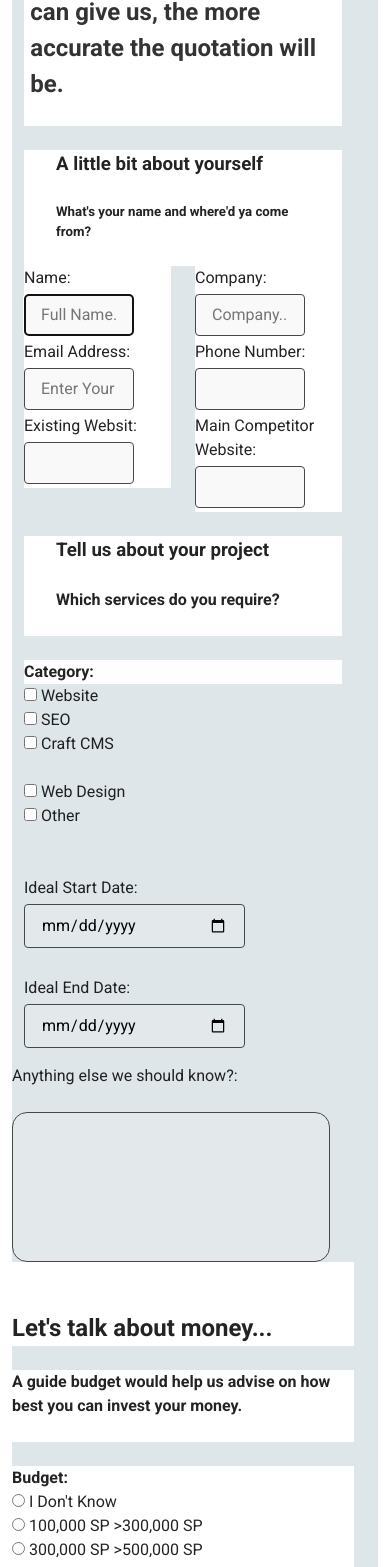
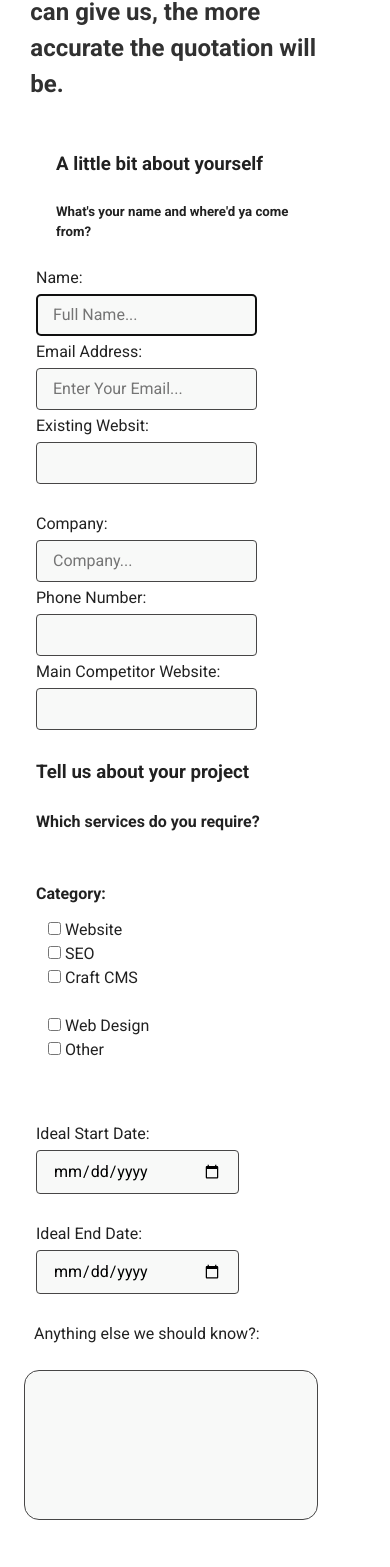
Before and after one commit to tareqsafiah/tareq-safia, a Vue app: page /GetService in a window 390 px wide. Shown: the part 430-1997 px from the top of the page. Built offline with nearby package versions, Linux system fonts and the light colour scheme.

Commit message:
Update GetService.vue

```diff
--- a/src/views/GetService.vue
+++ b/src/views/GetService.vue
@@ -1,11 +1,12 @@
 <template>
+<v-app>
     <div id="GetService">
     <navbar id="nav"/>
     <br>
-    <div class="container" data-v-822f34ec="">
-      <div class="row" data-v-822f34ec="">
-      <div class="col-sm-12 col-md-7 col" >
-        <div id="card1" class="down-15-anim v-card c-sheet theme--light" data-v-d53af812="" data-v-822f34ec="">
+    <div class="container">
+      <div class="row">
+      <div class="col-sm-12 col-md-7 col-12" >
+        <div id="card1" class="down-15-anim v-card c-sheet theme--light">
         <h1 class="mt-5 down-15-anim" id="titl">Let’s start something great together.</h1>
         <br>
         <h2 id="titll">We are a web design agency who creates <br>bespoke solutions for you and your brand.<br> So the more information you can give us, the more accurate the quotation will be.</h2>
@@ -13,9 +14,9 @@
         </div>
       </div>
       </div>
-    <div class="row" data-v-822f34ec="">
-      <div class="col-sm-12 col-md-7 col" >
-        <div id="card1" class="down-15-anim v-card c-sheet theme--light" data-v-d53af812="" data-v-822f34ec="">
+    <div class="row">
+      <div class="col-sm-12 col-md-7 col-12" >
+        <div id="card1" class="down-15-anim v-card c-sheet theme--light">
         <h3 style="padding:0 32px;">A little bit about yourself</h3>
         <br>
         <h5 style="padding:0 32px;">What's your name and where'd ya come from?</h5>
@@ -23,11 +24,11 @@
         </div>
       </div>
     </div>
-            <form class="v-form" data-v-d53af812="" novalidate="novalidate">
-      <div class="continer" data-v-d53af812="">
-    <div class="row" data-v-822f34ec="">
-      <div class="col-sm-12 col-md-6 col" >
-        <div id="card1" class="down-15-anim v-card c-sheet theme--light" data-v-d53af812="" data-v-822f34ec="">
+            <form class="v-form" novalidate="novalidate">
+      <div class="container">
+    <div class="row">
+      <div class="col-sm-12 col-md-6 col-12" >
+        <div id="card1" class="down-15-anim v-card c-sheet theme--light">
         <label for="Full Name" >Name:</label><br>
         <input type="text" class="form-control" placeholder="Full Name..." id="name" name="Full Name" required
           autofocus><br>
@@ -38,8 +39,8 @@
         <input type="text" class="form-control" id="Existing Websit" name="Existing Websit" autofocus><br>
         </div>
       </div>
-      <div class="col-sm-12 col-md-6 col">
-        <div id="card1" class="down-15-anim v-card c-sheet theme--light" data-v-d53af812="" data-v-822f34ec="">
+      <div class="col-sm-12 col-md-6 col-12">
+        <div id="card1" class="down-15-anim v-card c-sheet theme--light">
            <label for="Company">Company:</label><br>
         <input type="text" class="form-control" placeholder="Company..." id="name" name="Company" required
           autofocus><br>
@@ -50,23 +51,23 @@
         </div>
       </div>
     </div>
-        <div class="row" data-v-822f34ec="">
-      <div class="col-sm-12 col-md-7 col" >
-        <div id="card1" class="down-15-anim v-card c-sheet theme--light" data-v-d53af812="" data-v-822f34ec="">
-        <h3 style="padding:0 32px;">Tell us about your project</h3>
+        <div class="row">
+      <div class="col-sm-12 col-md-7 col-12" >
+        <div id="card1" class="down-15-anim v-card c-sheet theme--light">
+        <h3 >Tell us about your project</h3>
         <br>
-        <h4 style="padding:0 32px;">Which services do you require?</h4>
+        <h4 >Which services do you require?</h4>
         <br>
           </div>
       </div>
         </div>
-    <div class="row" data-v-822f34ec="">
-      <div class="col-sm-12 col-md-6 col" >
-        <div id="card1" class="down-15-anim v-card c-sheet theme--light" data-v-d53af812="" data-v-822f34ec="">
+    <div class="row">
+      <div class="col-sm-12 col-md-6 col-12" >
+        <div id="card1" class="down-15-anim v-card c-sheet theme--light">
           <h4>Category:</h4>
-          <div class="continer">
-            <div class="row" data-v-d53af812="">
-      <div class="col-md-4 col-12" data-v-d53af812="">
+          <div class="container">
+            <div class="row">
+      <div class="col-sm-12 col-md-4 col-12">
         <!-- <label for="Category" style="font-size: 15px;"><h4>Category</h4></label><br> -->
         <input type="checkbox" class="form-check-input myCheck" id="Category" value="Website">
         <label for="Website" class="form-check-label hov"> Website</label><br>
@@ -75,7 +76,7 @@
         <input type="checkbox" class="form-check-input myCheck" id="Category" value="Craft CMS">
         <label for="Craft CMS" class="form-check-label hov"> Craft CMS</label><br>
             </div>
-      <div class="col-md-4 col-12" data-v-d53af812="" style="top:5%">
+      <div class="col-sm-12 col-md-4 col-12" data-v-d53af812="" style="top:5%">
         <input type="checkbox" class="form-check-input myCheck" id="Category" value="Web Design">
         <label for="Web Design" class="form-check-label hov"> Web Design</label><br>
         <input type="checkbox" class="form-check-input myCheck" id="Category" value="Other">
@@ -87,19 +88,18 @@
       </div>
     </div>
     </div>
-    <div class="row" data-v-822f34ec="">
-      <div class="col-sm-12 col-md-6 col down-15-anim" >
+    <div class="row">
+      <div class="col-sm-12 col-md-6 col-12 down-15-anim" >
         <br>
-        <div id="card1" class="c-sheet theme--light" data-v-d53af812="" data-v-822f34ec="">
-          <div class="continer">
-            <div class="row" data-v-d53af812="">
-      <div class="col-md-6 col-12" data-v-d53af812="">
+        <div id="card1" class="c-sheet theme--light">
+          <div class="container">
+            <div class="row">
+      <div class="col-sm-12 col-md-6 col-12">
         <label for="Start" >Ideal Start Date:</label><br>
-        <input type="date" class="form-control" placeholder="e.g. dd/mm/yyyy" id="Start" name="Start" required
-          autofocus><br>
+        <input type="date" class="form-control" placeholder="e.g. dd/mm/yyyy" id="Start" name="Start" required autofocus><br>
       </div>
       <br>
-      <div class="col-md-6 col-12" data-v-d53af812="">
+      <div class="col-sm-12 col-md-6 col-12">
         <label for="End" >Ideal End Date:</label><br>
         <input type="date" class="form-control" placeholder="e.g. dd/mm/yyyy" id="End" name="End" required
           autofocus><br>
@@ -109,54 +109,55 @@
         </div>
       </div>
     </div>
-    <div class="row" data-v-822f34ec="">
-      <div class="col-sm-12 col-md-6 col" >
-        <div id="card1" class="down-15-anim v-card c-sheet theme--light" data-v-d53af812="" data-v-822f34ec="">
-          <div class="continer">
-            <div class="row" data-v-d53af812="">
+    <div class="row">
+      <div class="col-sm-12 col-md-6 col-12" >
+        <div id="card1" class="down-15-anim v-card c-sheet theme--light">
+          <div class="container">
+            <div class="row">
             <br><br>
-            <label for="End" >Anything else we should know?:</label><br>
-            <textarea id="Anything"></textarea><br>
+            <label for="End" style="padding:0 10px;" >Anything else we should know?:</label><br>
+            <textarea id="Anything" style="padding:0 10px;"></textarea><br>
         </div>
     </div>
         </div>
       </div>
-    <div class="row" data-v-822f34ec="">
-            <div class="col-sm-12 col-md-6 col" >
-          <div id="card1" class="down-15-anim v-card c-sheet theme--light" data-v-d53af812="" data-v-822f34ec="">
+      <div class="container">
+    <div class="row">
+            <div class="col-sm-12 col-md-6 col-12" >
+          <div id="card1" class="down-15-anim v-card c-sheet theme--light">
             <br><br>
-            <h2>Let's talk about money...</h2>
+            <h2 style="padding:0 10px;">Let's talk about money...</h2>
               </div>
             </div>
     </div>
-        <div class="row" data-v-822f34ec="">
-                <div class="col-sm-12 col-md-6 col" >
-            <div id="card1" class="down-15-anim v-card c-sheet theme--light" data-v-d53af812="" data-v-822f34ec="">
-            <h4>A guide budget would help us advise on how best you can invest your money.</h4><br>
+        <div class="row">
+                <div class="col-sm-12 col-md-6 col-12">
+            <div id="card1" class="down-15-anim v-card c-sheet">
+            <h4 style="padding:0 10px;">A guide budget would help us advise on how best you can invest your money.</h4><br>
     </div>
                 </div>
         </div>
-    <div class="row" data-v-822f34ec="">
-      <div class="col-sm-12 col-md-6 col" >
-        <div id="card1" class="down-15-anim v-card c-sheet theme--light" data-v-d53af812="" data-v-822f34ec="" style="min-height: 220px;">
-          <h4>Budget:</h4>
-          <div class="continer">
-            <div class="row" data-v-d53af812="">
-              <div class="col-md-6 col-12" data-v-d53af812="">
-            <input type="radio" value="Male" id="Budget" class="form-check-input">
-            <label for="male" class="form-check-label hov"> I Don't Know </label><br>
-            <input type="radio" value="Female" id="Budget" class="form-check-input">
-            <label for="Female" class="form-check-label hov"> 100,000 SP >300,000 SP</label><br>
-            <input type="radio" value="Other" id="Budget" class="form-check-input">
-            <label for="Other" class="form-check-label hov"> 300,000 SP >500,000 SP</label><br>
+    <div class="row">
+      <div class="col-sm-12 col-md-6 col-12" >
+        <div id="card1" class="down-15-anim v-card c-sheet theme--light" style="min-height: 220px;">
+          <h4 style="padding:0 10px;">Budget:</h4>
+          <div class="container">
+            <div class="row">
+              <div class="col-sm-12 col-md-6 col-12">
+            <input type="radio" id="I Don't Know" name="Budget" class="form-check-input">
+            <label for="I Don't Know" class="form-check-label hov"> I Don't Know </label><br>
+            <input type="radio" id="100,000 SP >300,000 SP" name="Budget" class="form-check-input">
+            <label for="Budget" class="form-check-label hov"> 100,000 SP >300,000 SP</label><br>
+            <input type="radio" id="300,000 SP >500,000 SP" name="Budget" class="form-check-input">
+            <label for="Budget" class="form-check-label hov"> 300,000 SP >500,000 SP</label><br>
         </div>
-              <div class="col-md-6 col-12" data-v-d53af812="">
-            <input type="radio" value="Other" id="Budget" class="form-check-input">
-            <label for="Other" class="form-check-label hov"> 500,000 SP >800,000 SP</label><br>
-            <input type="radio" value="Other" id="Budget" class="form-check-input">
-            <label for="Other" class="form-check-label hov"> 800,000 SP >1000,000 SP</label><br>
-            <input type="radio" value="Other" id="Budget" class="form-check-input">
-            <label for="Other" class="form-check-label hov"> + 1000,000 SP</label><br>
+              <div class="col-md-6 col-12">
+            <input type="radio" id="500,000 SP >800,000 SP" name="Budget" class="form-check-input">
+            <label for="Budget" class="form-check-label hov"> 500,000 SP >800,000 SP</label><br>
+            <input type="radio" id="800,000 SP >1000,000 SP" name="Budget" class="form-check-input">
+            <label for="Budget" class="form-check-label hov"> 800,000 SP >1000,000 SP</label><br>
+            <input type="radio" id="+ 1000,000 SP" name="Budget" class="form-check-input">
+            <label for="Budget" class="form-check-label hov"> + 1000,000 SP</label><br>
             <!-- <br><br><br> -->
       </div>
             </div>
@@ -165,13 +166,14 @@
       </div>
     </div>
     </div>
+    </div>
       </form>
-      <div class="row" data-v-822f34ec="">
-      <div class="col-sm-12 col-md-6 col" >
-        <div id="card1" class="down-15-anim v-card c-sheet theme--light" data-v-d53af812="" data-v-822f34ec="">
-              <div class="continer">
-            <div class="row" data-v-d53af812="">
-              <div class="col-md-6 col-11" data-v-d53af812="">
+      <div class="row">
+      <div class="col-sm-12 col-md-6 col-12" >
+        <div id="card1" class="down-15-anim v-card c-sheet theme--light">
+              <div class="container">
+            <div class="row">
+              <div class="col-sm-12 col-md-6 col-12">
             <a href="" class="btn btnn">Start a Project</a>
             <br><br>
         </div>
@@ -182,6 +184,7 @@
     </div>
     </div>
     </div>
+</v-app>
 </template>
 <script>
 import navbar from '../components/header.vue'
@@ -320,26 +323,10 @@ color: #ff7675;
         .btnn:hover::before{
             height: 650%;
         }
-        #GetService{
+        body{
 background-color: #dfe6e9;
     opacity: 0.99;
 height: 100%;
-}
-.left-15-anim {
-    -webkit-animation: transation-left 1.5s;
-    animation: transation-left 2.5s;
-}
-@keyframes transation-left{
-
-  0% {
-    opacity: 0;
-    transform: translatex(-40px);
-
-  }
-  100% {
-    opacity: 1;
-    transform: translateY(0);
-}
 }
 .right-15-anim {
     -webkit-animation: transation-right 1.5s;
@@ -349,20 +336,6 @@ height: 100%;
   0% {
     opacity: 0;
     transform: translatex(40px);
-}
-100% {
-    opacity: 1;
-    transform: translateY(0);
-}
-}
-.up-15-anim {
-    -webkit-animation: transation-up 1.5s;
-    animation: transation-up 1.5s;
-}
-@keyframes transation-up{
-  0% {
-    opacity: 0;
-    transform: translatey(40px);
 }
 100% {
     opacity: 1;
```
